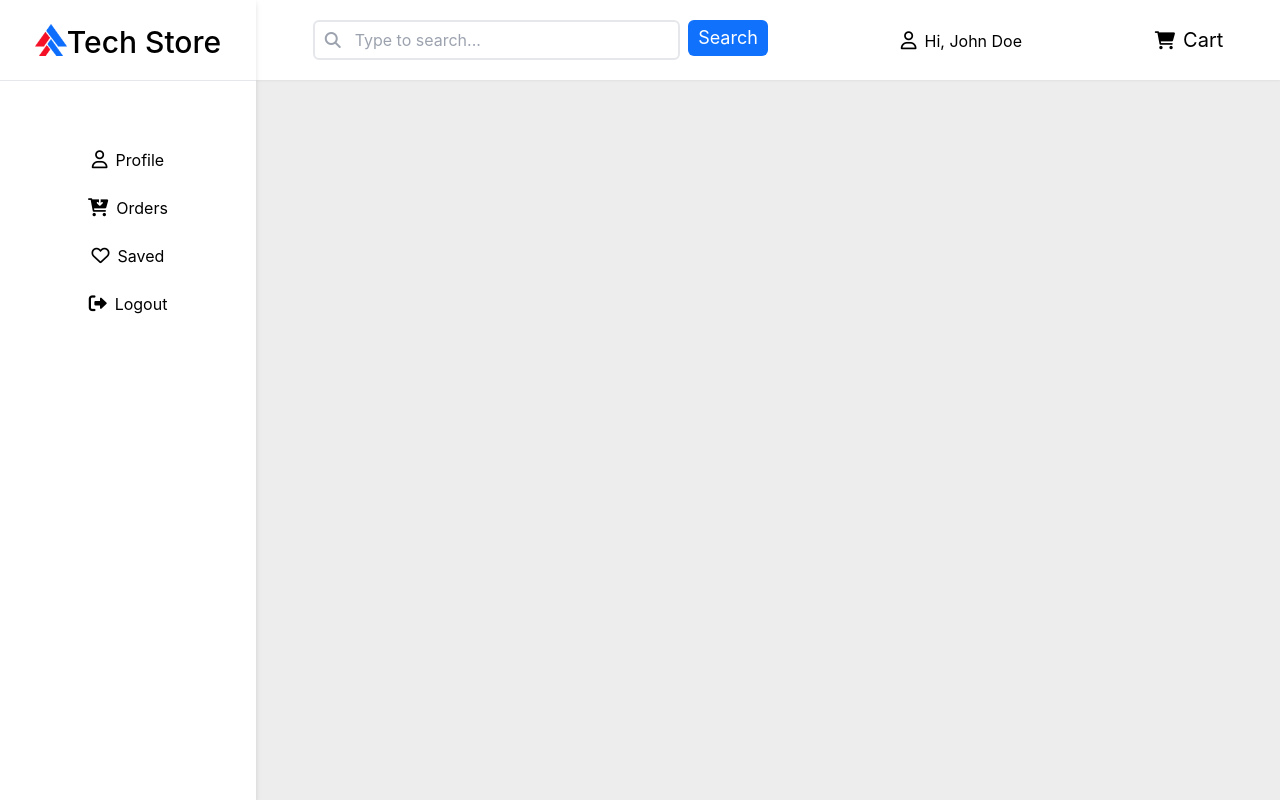
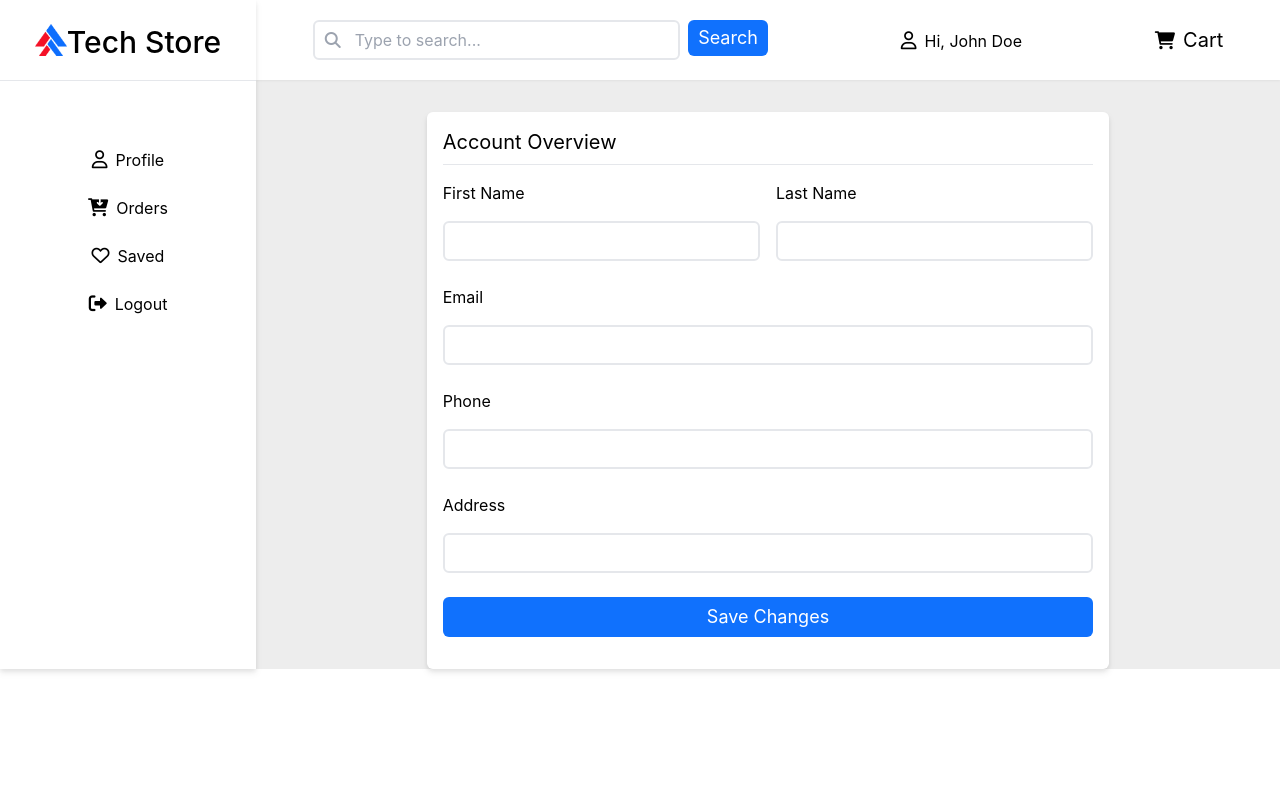
Before and after one commit to Enobaks/tech-store, a React (Create React App) app: page /user in a window 1280 px wide. Built offline with nearby package versions, Linux system fonts and the light colour scheme.

Commit message:
made user profile page

```diff
--- a/src/pages/user.js
+++ b/src/pages/user.js
@@ -4,10 +4,61 @@ import SideNavBar from "../components/sideNavBar/sideNavBar";
 
 const User = () => {
   return (
-    <div className="bg-custom-bg w-full h-screen flex relative">
+    <div className="bg-custom-bg w-full h-auto flex relative">
       <SideNavBar />
       <div className="user-section w-full h-auto">
         <TopNavbar />
+        <div className="user_details w-2/3 h-auto mx-auto mt-8 bg-white rounded-md p-4 drop-shadow-md relative">
+          <h1 className="text-xl mb-2">Account Overview</h1>
+          <hr className="mb-4 top-2 w-full" />
+          <form>
+            <div className="fullname flex mb-6 justify-between gap-4">
+              <div className="input-wrap flex flex-col w-1/2">
+                <label htmlFor="firstName">First Name</label>
+                <input
+                  type="text"
+                  name="firstName"
+                  className="rounded-md pl-4 border-2 w-full h-8 lg:h-10 mt-4"
+                />
+              </div>
+              <div className="input-wrap flex flex-col w-1/2">
+                <label htmlFor="lastName">Last Name</label>
+                <input
+                  type="text"
+                  name="lastName"
+                  className="rounded-md pl-4 border-2 w-full h-8 lg:h-10 mt-4"
+                />
+              </div>
+            </div>
+            <div className="input-wrap mb-6 flex flex-col">
+              <label htmlFor="email">Email</label>
+              <input
+                type="mail"
+                name="email"
+                className="rounded-md pl-4 border-2 w-full h-8 lg:h-10 mt-4"
+              />
+            </div>
+            <div className="input-wrap mb-6 flex flex-col">
+              <label htmlFor="phone">Phone </label>
+              <input
+                type="mail"
+                name="phone"
+                className="rounded-md pl-4 border-2 w-full h-8 lg:h-10 mt-4"
+              />
+            </div>
+            <div className="input-wrap mb-6 flex flex-col">
+              <label htmlFor="address">Address </label>
+              <input
+                type="text"
+                name="address"
+                className="rounded-md pl-4 border-2 w-full h-8 lg:h-10 mt-4"
+              />
+            </div>
+            <button className="bg-primary w-full flex items-center justify-center rounded-md h-8 lg:h-10 text-white text-sm lg:text-lg px-5 hover:bg-primary-drk my-4">
+              Save Changes
+            </button>
+          </form>
+        </div>
       </div>
     </div>
   );
```
